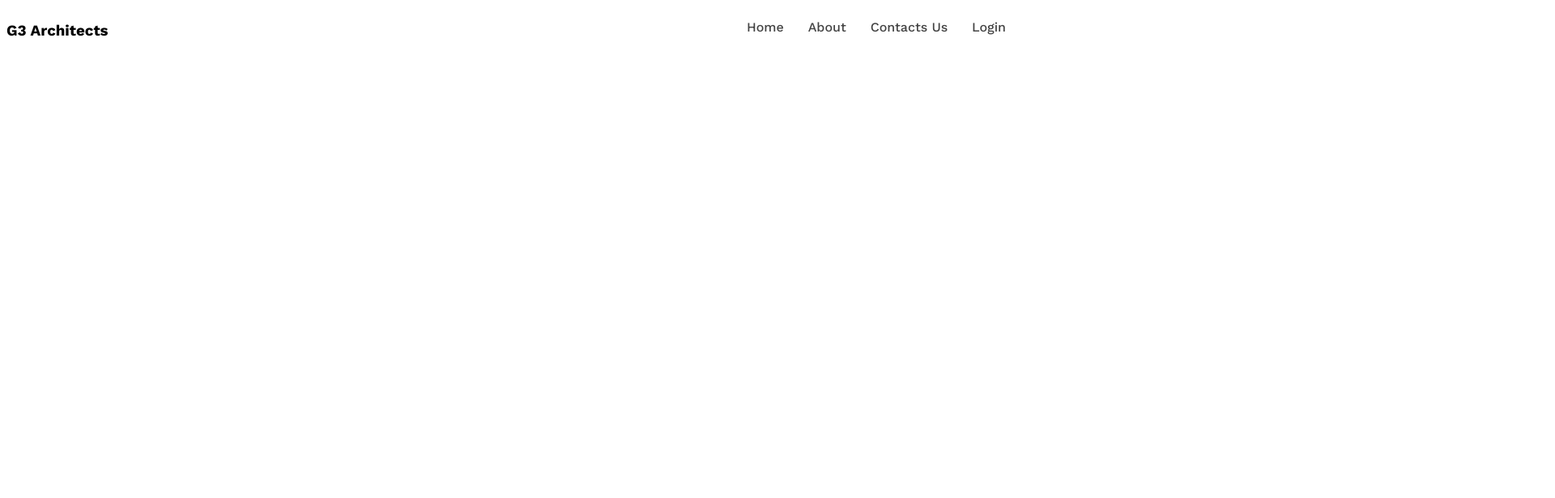
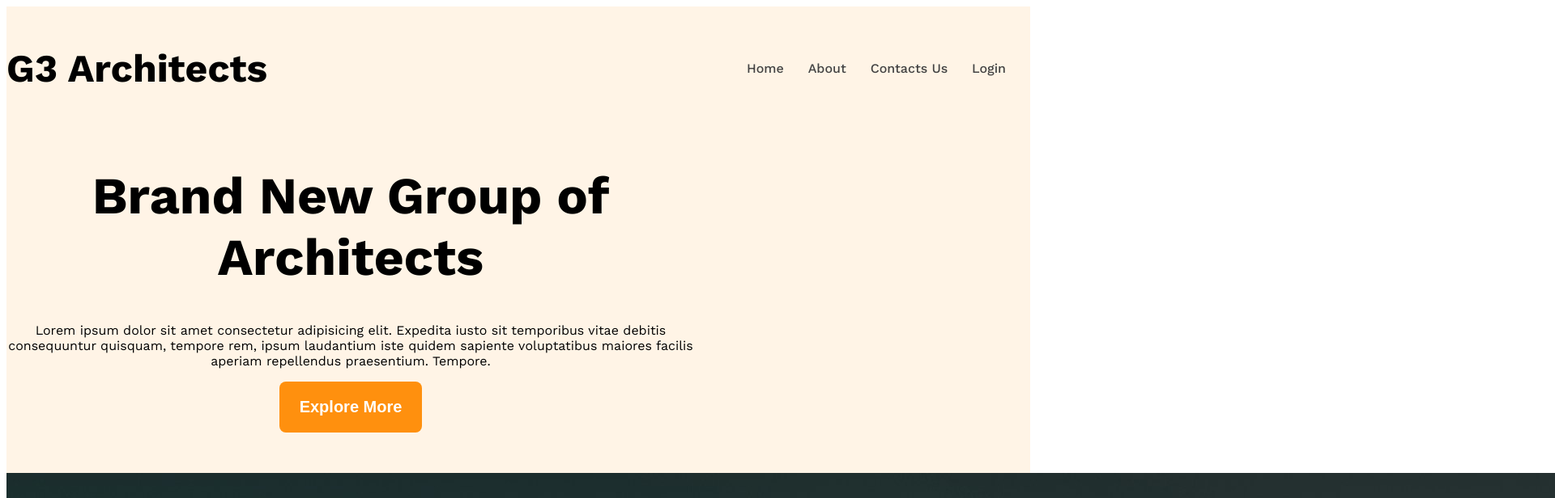
Before and after one commit to habiburhero/G3-Architects, a plain HTML site: page index.html in a window 1280 px wide. Shown: the top 616 px of the page at 81% size, 1920 px wide, since content can reach past the window. Drawn offline with nearby package versions, Linux system fonts and the light colour scheme.

Commit message:
added iamges

```diff
--- a/index.html
+++ b/index.html
@@ -9,18 +9,28 @@
 </head>
 
 <body class="work-sans-font">
-    <header>
+    <header class="bg-light">
         <nav class="navbar display-flex">
             <h3 class="brand">G3 Architects</h3>
             <ul class="nav-link display-flex ">
                 <!-- li.nav-item*4>a.nav-link -->
-                <li class="nav-item"><a href="" class="nav-link text-gray" >Home</a></li>
+                <li class="nav-item"><a href="" class="nav-link text-gray">Home</a></li>
                 <li class="nav-item"><a href="" class="nav-link text-gray">About</a></li>
                 <li class="nav-item"><a href="" class="nav-link text-gray">Contacts Us</a></li>
                 <li class="nav-item"><a href="" class="nav-link text-gray">Login</a></li>
-
             </ul>
         </nav>
+        <div class="banner">
+            <div class="banner-content">
+                <h1 class="banner-title">Brand New Group of Architects</h1>
+                <p class="banner-description">Lorem ipsum dolor sit amet consectetur adipisicing elit. Expedita iusto
+                    sit temporibus vitae debitis consequuntur quisquam, tempore rem, ipsum laudantium iste quidem sapiente
+                    voluptatibus maiores facilis aperiam repellendus praesentium. Tempore.</p>
+                <button class="btn-primary">Explore More</button>
+            </div>
+            <img src="images/a-chosen-soul-dFQKK08lHfU-unsplash.jpg" alt="">
+        </div>
+
     </header>
 
     <main>
--- a/styles/architects.css
+++ b/styles/architects.css
@@ -2,25 +2,29 @@
 
 
 .work-sans-font {
-  font-family: "Work Sans", sans-serif;
-  font-optical-sizing: auto;
-  font-weight: 400;
-  font-style: normal;
+    font-family: "Work Sans", sans-serif;
+    font-optical-sizing: auto;
+    font-weight: 400;
+    font-style: normal;
 }
-
 
 /* sharded styles */
 .display-flex {
     display: flex;
 }
+
 /* dark 02 */
-.text-gray{
+.text-gray {
     color: #424242;
 }
 
 /* dark 03 */
-.text-light-gray{
+.text-light-gray {
     color: #727272;
+}
+
+.bg-light {
+    background-color: rgba(255, 144, 14, 0.1);
 }
 
 /* header styles */
@@ -32,14 +36,46 @@
 
 .navbar {
     justify-content: space-between;
+    align-items: center;
 }
 
+.brand {
+    font-weight: 700;
+    font-size: 3rem;
+}
 .nav-item {
     list-style: none;
     margin-right: 30px;
 }
-
-.nav-link{
+.nav-link {
     text-decoration: none;
     font-weight: 500;
 }
+.navbar,
+.banner {
+    max-width: 1440px;
+    margin: 0, auto;
+}
+
+/* banner related styles */
+.banner-content {
+    max-width: 850px;
+    margin: 0, auto;
+    text-align: center;
+    justify-content: center;
+    margin-bottom: 50px;
+}
+.banner-title {
+    font-weight: 700;
+    font-size: 4rem;
+}
+
+.btn-primary {
+    background-color: #FF900E;
+    color: white;
+    padding: 20px 25px;
+    font-size: 1.25rem;
+    font-weight: 600;
+    border-radius: 8px;
+    border: none;
+}
```
Also changed, not shown: images/istockphoto-2238714103-612x612.jpg (added).
